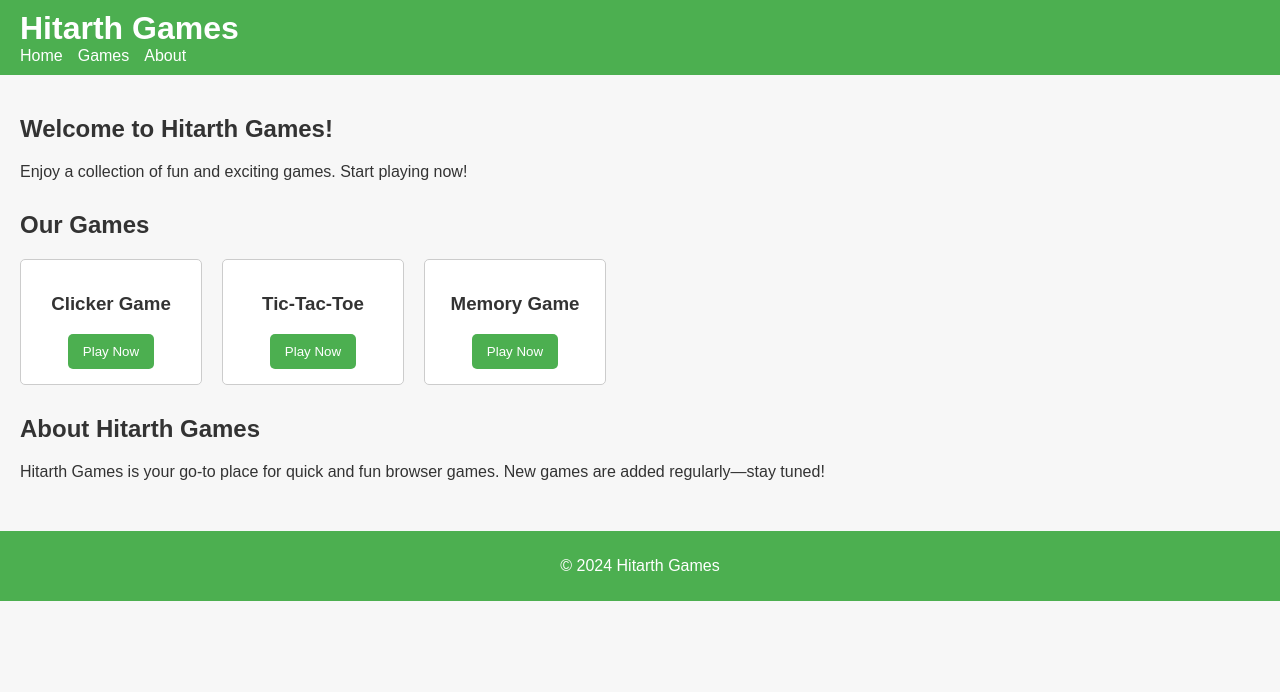
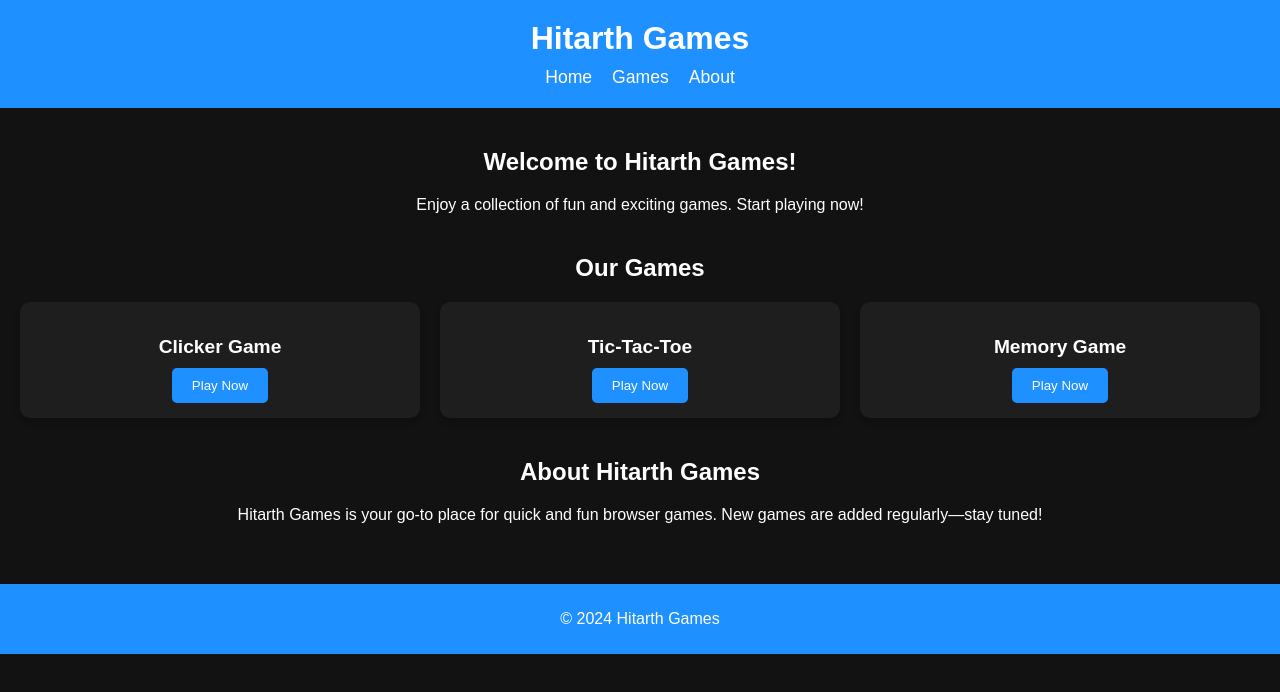
Before and after one commit to Coolpeople3/1st-Netlify-Website, a plain HTML site: page index.html in a window 1280 px wide. Drawn offline with Linux system fonts and the light colour scheme.

Commit message:
Update styles.css

```diff
--- a/styles.css
+++ b/styles.css
@@ -1,27 +1,31 @@
+/* General Styling */
 body {
-  font-family: Arial, sans-serif;
+  font-family: 'Arial', sans-serif;
   margin: 0;
   padding: 0;
-  background-color: #f7f7f7;
-  color: #333;
+  background: #121212;
+  color: #fff;
 }
 
 header {
-  background-color: #4caf50;
-  color: white;
-  padding: 10px 20px;
+  background: #1e90ff;
+  padding: 20px;
+  text-align: center;
 }
 
 header h1 {
   margin: 0;
+  font-size: 2rem;
+  color: #fff;
 }
 
 nav ul {
   list-style: none;
-  margin: 0;
   padding: 0;
+  margin: 10px 0 0;
   display: flex;
-  gap: 15px;
+  justify-content: center;
+  gap: 20px;
 }
 
 nav ul li {
@@ -29,8 +33,9 @@ nav ul li {
 }
 
 nav ul li a {
-  color: white;
+  color: #fff;
   text-decoration: none;
+  font-size: 1.1rem;
 }
 
 main {
@@ -38,36 +43,46 @@ main {
 }
 
 section {
-  margin-bottom: 30px;
+  margin-bottom: 40px;
+  text-align: center;
 }
 
 .game-grid {
-  display: flex;
+  display: grid;
+  grid-template-columns: repeat(auto-fit, minmax(200px, 1fr));
   gap: 20px;
-  flex-wrap: wrap;
+  margin-top: 20px;
 }
 
 .game {
-  background: white;
-  border: 1px solid #ccc;
+  background: #1e1e1e;
   padding: 15px;
-  text-align: center;
-  border-radius: 5px;
-  width: 150px;
+  border-radius: 10px;
+  box-shadow: 0px 4px 6px rgba(0, 0, 0, 0.2);
+}
+
+.game h3 {
+  margin-bottom: 10px;
+  font-size: 1.2rem;
 }
 
 .game button {
-  padding: 10px 15px;
-  background-color: #4caf50;
+  padding: 10px 20px;
+  background: #1e90ff;
   color: white;
   border: none;
   border-radius: 5px;
   cursor: pointer;
+  transition: background 0.3s;
+}
+
+.game button:hover {
+  background: #007acc;
 }
 
 footer {
+  background: #1e90ff;
+  color: #fff;
   text-align: center;
   padding: 10px;
-  background-color: #4caf50;
-  color: white;
 }
```
